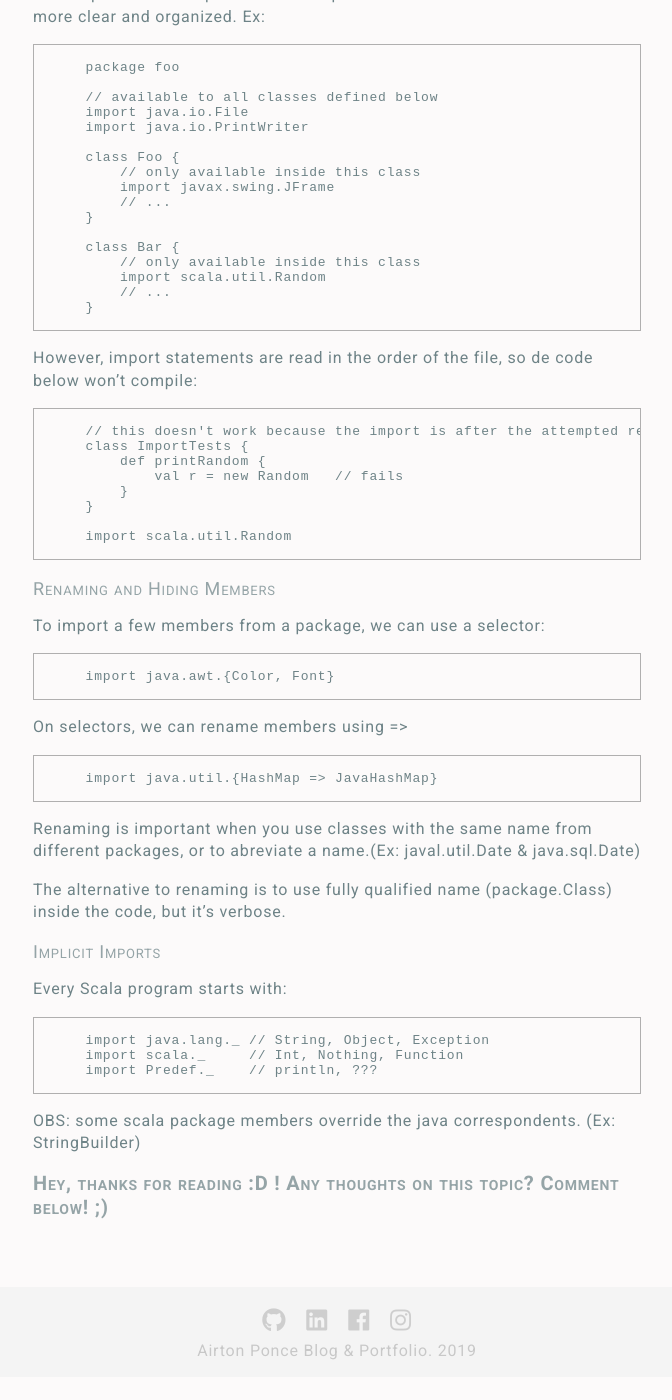
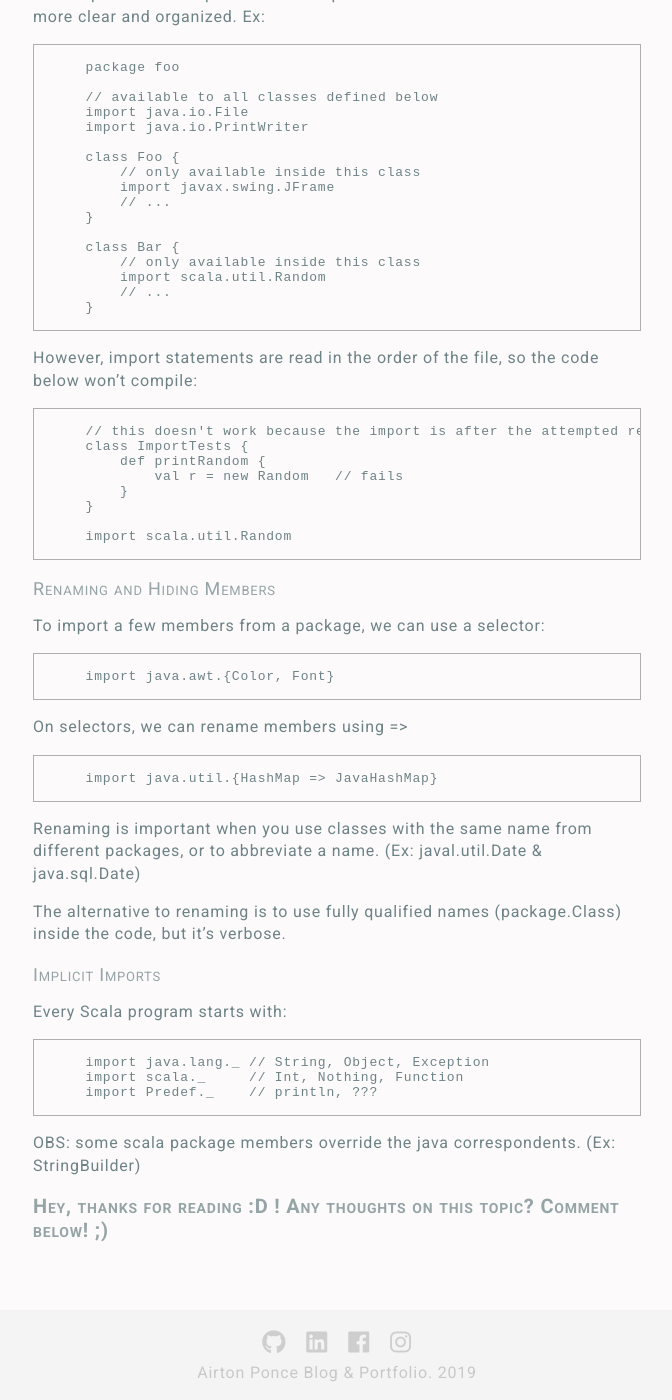
Before and after one commit to APonce911/jekyll-mywebsite, a Jekyll site: the page built from _posts/2019-04-07-packages-and-imports-scala-for-the-impatient.md, in a window 1280 px wide and 1400 px high, scrolled down 3554 px. Shown: the whole window, without its empty margins (303-975 px from the left). Built offline with Jekyll 4.4.1, drawn with Linux system fonts in a browser that asks for light colours; nearby versions of some CDN libraries; comment, search, counter and statistics services are not loaded; before the commit the page ends 4931 px from its top, so only the background shows below that; some of the changed text lies outside the part shown.

Commit message:
packages post text corrections

```diff
--- a/_posts/2019-04-07-packages-and-imports-scala-for-the-impatient.md
+++ b/_posts/2019-04-07-packages-and-imports-scala-for-the-impatient.md
@@ -195,7 +195,7 @@ This is my small contribution to Gympass' Scala study group. Scala for the impat
       }
     </code></pre>
 
-  However, import statements are read in the order of the file, so de code below won't compile:
+  However, import statements are read in the order of the file, so the code below won't compile:
 
   <pre>
     <code>
@@ -223,9 +223,9 @@ This is my small contribution to Gympass' Scala study group. Scala for the impat
       import java.util.{HashMap => JavaHashMap}
     </code></pre>
 
-  Renaming is important when you use classes with the same name from different packages, or to abreviate a name.(Ex: javal.util.Date & java.sql.Date)
+  Renaming is important when you use classes with the same name from different packages, or to abbreviate a name. (Ex: javal.util.Date & java.sql.Date)
 
-  The alternative to renaming is to use fully qualified name (package.Class) inside the code, but it's verbose.
+  The alternative to renaming is to use fully qualified names (package.Class) inside the code, but it's verbose.
 
 <h3>Implicit Imports</h3>
 
```
Also changed, not shown: other parts of _posts/2019-04-07-packages-and-imports-scala-for-the-impatient.md (+1 -1 lines).
